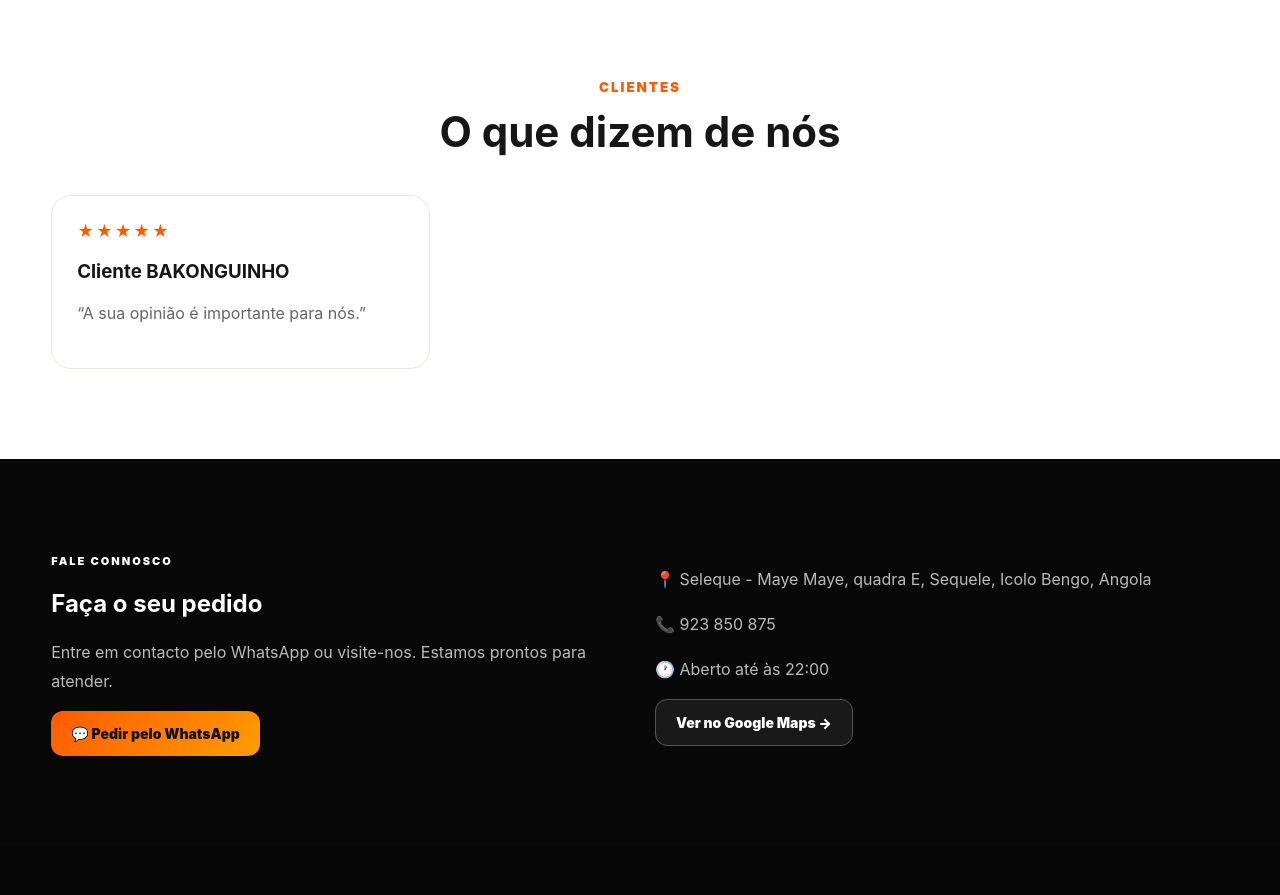
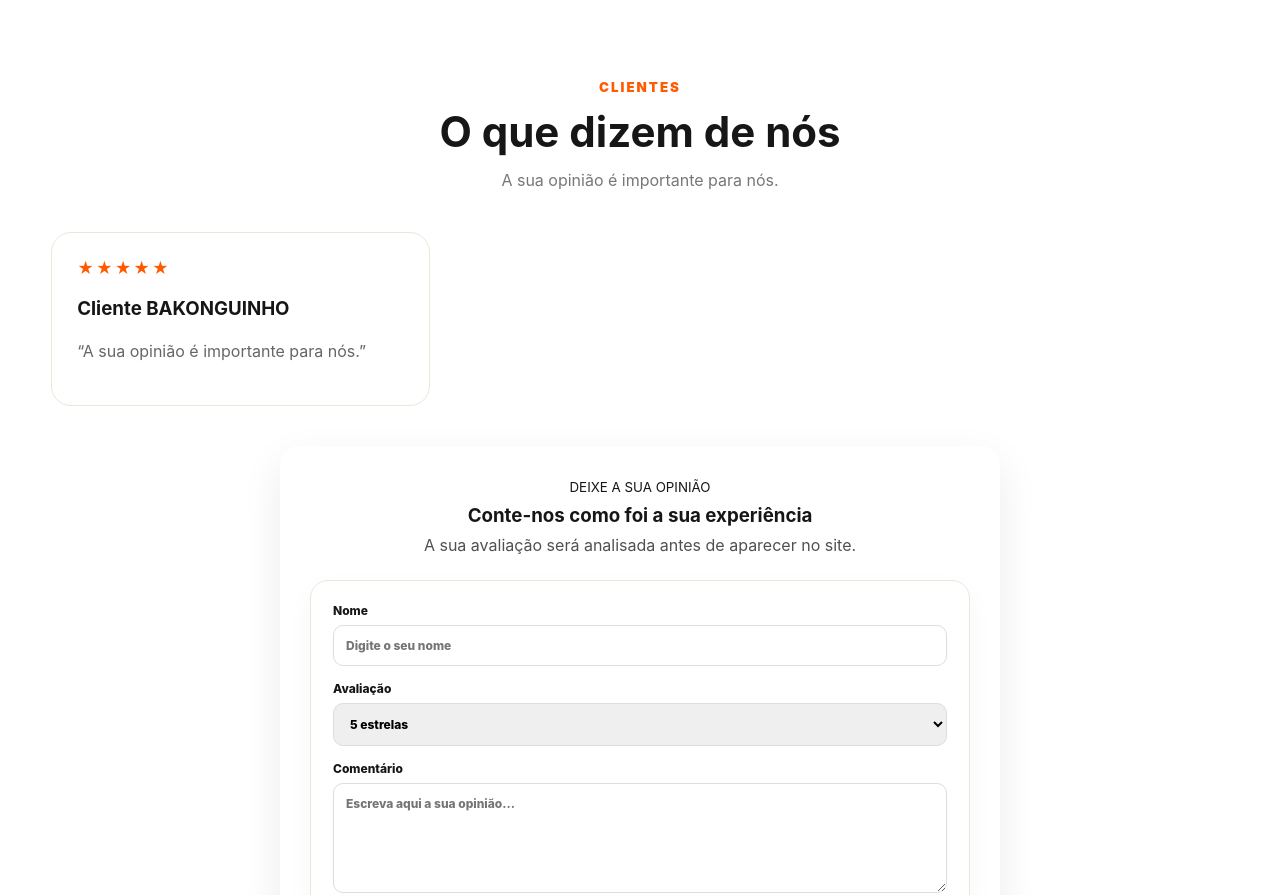
Before and after one commit to EduardoLelo/bakonguinho-frontend, a plain HTML site: page index.html in a window 1280 px wide. Shown: the part 2803-3698 px from the top of the page. Drawn offline with Linux system fonts and the light colour scheme; no server answers.

Commit message:
Update index.html

```diff
--- a/index.html
+++ b/index.html
@@ -340,31 +340,170 @@
         <!-- =====================================================
              AVALIAÇÕES DOS CLIENTES
              ===================================================== -->
+       <!-- =====================================================
+     SECÇÃO DE AVALIAÇÕES DOS CLIENTES
+     ===================================================== -->
 <section class="section">
 
     <div class="container">
 
-                <!-- Cabeçalho -->
+        <!-- Cabeçalho da secção -->
         <div class="section-head">
-
-                    <small>
-                        CLIENTES
-                    </small>
+            <small>CLIENTES</small>
 
             <h2>
                 O que dizem de nós
             </h2>
 
+            <p>
+                A sua opinião é importante para nós.
+            </p>
         </div>
 
 
-                <!-- Avaliações carregadas pelo JavaScript -->
+        <!-- =================================================
+             AVALIAÇÕES JÁ APROVADAS
+             ================================================= -->
         <div
             class="reviews"
             id="reviews"
         ></div>
 
+
+        <!-- =================================================
+             FORMULÁRIO PARA NOVA AVALIAÇÃO
+             ================================================= -->
+        <div
+            class="review-form-wrap"
+            style="
+                max-width:720px;
+                margin:40px auto 0;
+                padding:30px;
+                border-radius:18px;
+                background:#fff;
+                box-shadow:0 15px 40px rgba(0,0,0,.08);
+            "
+        >
+
+            <div
+                style="
+                    text-align:center;
+                    margin-bottom:25px;
+                "
+            >
+
+                <small>
+                    DEIXE A SUA OPINIÃO
+                </small>
+
+                <h3
+                    style="
+                        margin:8px 0;
+                    "
+                >
+                    Conte-nos como foi a sua experiência
+                </h3>
+
+                <p
+                    style="
+                        margin:0;
+                        opacity:.75;
+                    "
+                >
+                    A sua avaliação será analisada antes de aparecer no site.
+                </p>
+
             </div>
+
+
+            <!-- Formulário -->
+            <form
+                id="reviewForm"
+                class="form-card"
+            >
+
+                <!-- Nome -->
+                <label>
+                    Nome
+
+                    <input
+                        type="text"
+                        name="name"
+                        maxlength="100"
+                        placeholder="Digite o seu nome"
+                        required
+                    >
+                </label>
+
+
+                <!-- Avaliação -->
+                <label>
+                    Avaliação
+
+                    <select
+                        name="rating"
+                        required
+                    >
+                        <option value="5">
+                            5 estrelas
+                        </option>
+
+                        <option value="4">
+                            4 estrelas
+                        </option>
+
+                        <option value="3">
+                            3 estrelas
+                        </option>
+
+                        <option value="2">
+                            2 estrelas
+                        </option>
+
+                        <option value="1">
+                            1 estrela
+                        </option>
+                    </select>
+                </label>
+
+
+                <!-- Comentário -->
+                <label>
+                    Comentário
+
+                    <textarea
+                        name="comment"
+                        rows="5"
+                        maxlength="1000"
+                        placeholder="Escreva aqui a sua opinião..."
+                        required
+                    ></textarea>
+                </label>
+
+
+                <!-- Mensagem de retorno -->
+                <div
+                    id="reviewMessage"
+                    style="
+                        margin-bottom:15px;
+                    "
+                ></div>
+
+
+                <!-- Botão -->
+                <button
+                    type="submit"
+                    class="btn btn-primary"
+                >
+                    Enviar avaliação
+                </button>
+
+            </form>
+
+        </div>
+
+    </div>
+
 </section>
 
 
```
Lines whose indentation alone changed are shown as unchanged.
